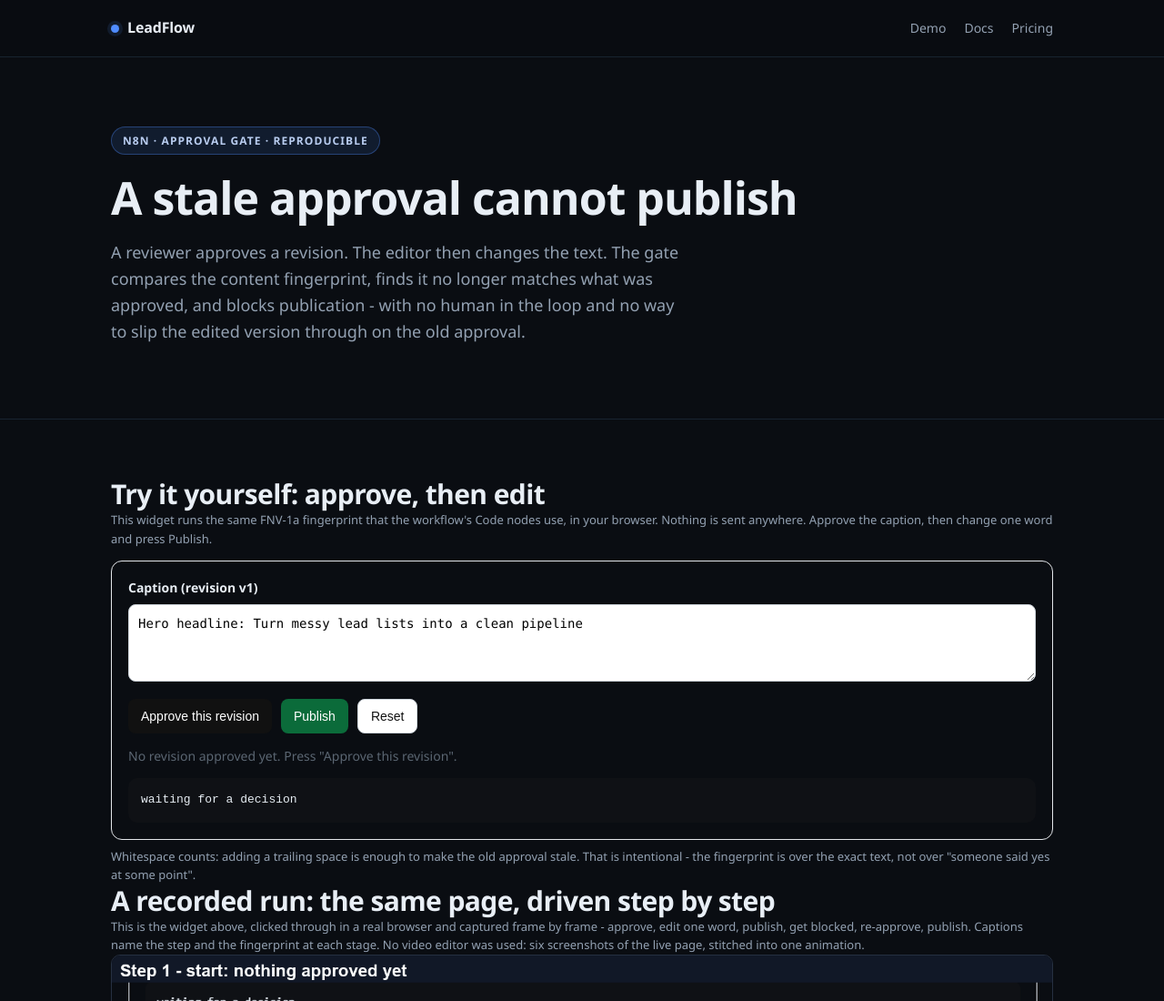
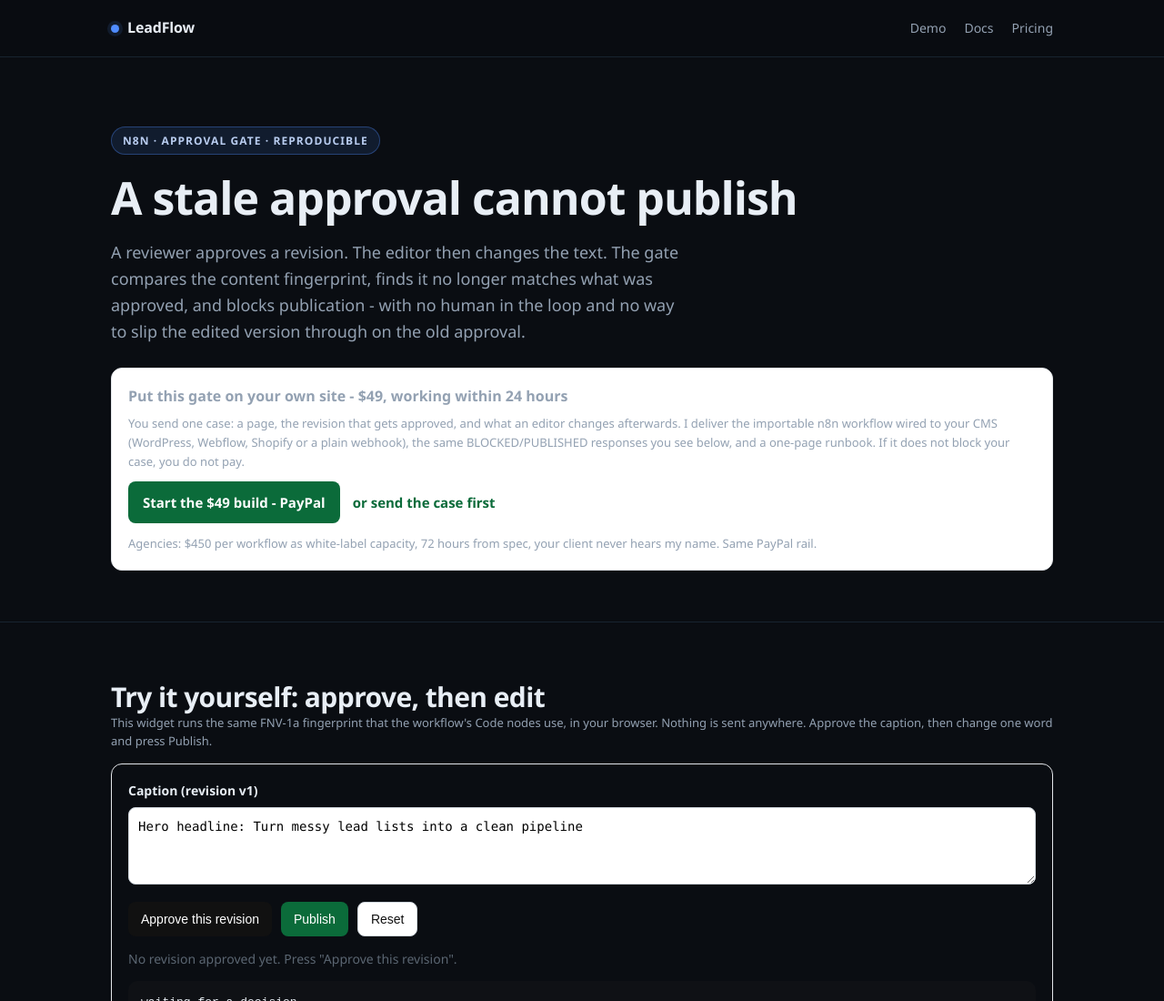
Before and after one commit to fejzadenis/leadflow, a plain HTML site: page approval-gate-demo.html in a window 1280 px wide. Shown: the top 1100 px of the page at 91% size. Drawn offline with Linux system fonts and the light colour scheme.

Commit message:
approval gate: self-serve  build CTA with PayPal rail

```diff
--- a/approval-gate-demo.html
+++ b/approval-gate-demo.html
@@ -10,6 +10,13 @@
 <span class="eyebrow">n8n &middot; approval gate &middot; reproducible</span>
 <h1>A stale approval cannot publish</h1>
 <p class="lead">A reviewer approves a revision. The editor then changes the text. The gate compares the content fingerprint, finds it no longer matches what was approved, and blocks publication - with no human in the loop and no way to slip the edited version through on the old approval.</p>
+<div style="border:1px solid #e3e6ea;border-radius:12px;padding:18px;margin:20px 0 0;background:#fff">
+<p style="margin:0 0 6px;font-weight:700;font-size:16px">Put this gate on your own site - $49, working within 24 hours</p>
+<p class="muted small" style="margin:0 0 12px">You send one case: a page, the revision that gets approved, and what an editor changes afterwards. I deliver the importable n8n workflow wired to your CMS (WordPress, Webflow, Shopify or a plain webhook), the same BLOCKED/PUBLISHED responses you see below, and a one-page runbook. If it does not block your case, you do not pay.</p>
+<a href="https://www.paypal.com/cgi-bin/webscr?cmd=_xclick&amp;business=dragana.karans%40gmail.com&amp;item_name=Approval%20gate%20implementation%20-%201%20site&amp;amount=49.00&amp;currency_code=USD&amp;return=https%3A%2F%2Ffejzadenis.github.io%2Fleadflow%2Fthanks.html&amp;cancel_return=https%3A%2F%2Ffejzadenis.github.io%2Fleadflow%2Fapproval-gate-demo.html" style="display:inline-block;background:#0b6b3a;color:#fff;text-decoration:none;border-radius:8px;padding:11px 16px;font-weight:600;font-size:15px">Start the $49 build - PayPal</a>
+<a href="mailto:perun.intelligence@gmail.com?subject=Approval%20gate%20-%20one%20case" style="display:inline-block;margin-left:10px;color:#0b6b3a;font-weight:600;font-size:15px">or send the case first</a>
+<p class="muted small" style="margin:12px 0 0">Agencies: $450 per workflow as white-label capacity, 72 hours from spec, your client never hears my name. Same PayPal rail.</p>
+</div>
 </div></section>
 <section><div class="wrap">
 <h2>Try it yourself: approve, then edit</h2>
```
